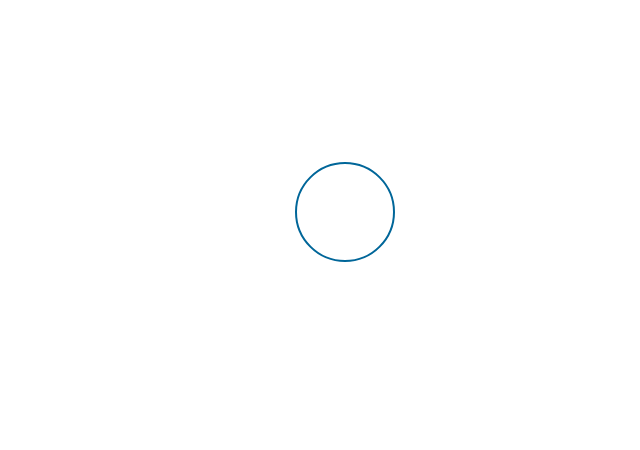
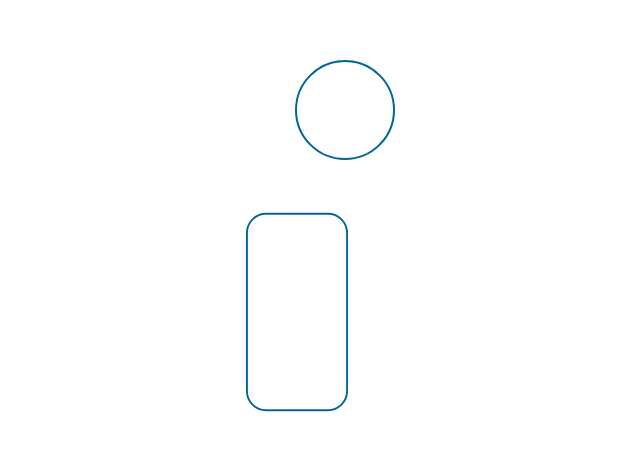
Before and after one commit to AngelinCalu/svg-playground, a React (Create React App) app: page / in a window 1280 px wide. Shown: the part 188-638 px from the top of the page, without its empty margins (295-935 px from the left). Built offline with nearby package versions, Linux system fonts and the light colour scheme.

Commit message:
added rectangle

```diff
--- a/src/App.tsx
+++ b/src/App.tsx
@@ -1,30 +1,13 @@
 import React from "react";
+import Circle from "./app/shapes/circle";
+import Rectangle from "./app/shapes/rectangle";
 
 const App: React.FC = (): JSX.Element => {
-  const radius = 50;
-  const viewBox = 100;
-  const strokeWidth = 2;
-  const strokeColor = "#006699";
-
   return (
     <div className="w-full h-screen flex items-center">
       <div className="mx-auto">
-        <svg
-          xmlns="http://www.w3.org/2000/svg"
-          viewBox={`0 0 ${viewBox * 2} ${viewBox * 2}`}
-          width={viewBox * 2}
-          height={viewBox * 2}
-          version="1"
-        >
-          <circle
-            fill="none"
-            strokeWidth={strokeWidth}
-            stroke={strokeColor}
-            r={radius - 1}
-            cx={viewBox}
-            cy={viewBox}
-          />
-        </svg>
+        <Circle />
+        <Rectangle />
       </div>
     </div>
   );
--- /dev/null
+++ b/src/app/shapes/circle/index.tsx
@@ -0,0 +1,32 @@
+import React from "react";
+
+const Circle: React.FC = (): JSX.Element => {
+  const radius = 50;
+  const diameter = radius * 2;
+  const strokeWidth = 2;
+  const strokeColor = "#006699";
+
+  return (
+    <div>
+      {/* https://www.w3.org/TR/SVG/shapes.html#CircleElement */}
+      <svg
+        xmlns="http://www.w3.org/2000/svg"
+        viewBox={`0 0 ${diameter * 2} ${diameter * 2}`}
+        width={diameter * 2}
+        height={diameter * 2}
+        version="1.1"
+      >
+        <circle
+          fill="none"
+          strokeWidth={strokeWidth}
+          stroke={strokeColor}
+          r={radius - 1}
+          cx={diameter}
+          cy={diameter}
+        />
+      </svg>
+    </div>
+  );
+};
+
+export default Circle;
--- /dev/null
+++ b/src/app/shapes/rectangle/index.tsx
@@ -0,0 +1,35 @@
+import React from "react";
+
+const Rectangle: React.FC = (): JSX.Element => {
+  const width = 100;
+  const height = 200;
+  const strokeWidth = 2;
+  const strokeColor = "#006699";
+  const borderRadius = 20;
+
+  return (
+    <div>
+      <svg
+        xmlns="http://www.w3.org/2000/svg"
+        viewBox={`0 0 ${width + 4 * strokeWidth} ${height + 4 * strokeWidth}`}
+        width={width + 2 * strokeWidth}
+        height={height + 2 * strokeWidth}
+        version="1.1"
+      >
+        <rect
+          fill="none"
+          strokeWidth={strokeWidth}
+          stroke={strokeColor}
+          width={width + 2 * strokeWidth}
+          height={height + 2 * strokeWidth}
+          x={strokeWidth}
+          y={strokeWidth}
+          rx={borderRadius}
+          ry={borderRadius}
+        />
+      </svg>
+    </div>
+  );
+};
+
+export default Rectangle;
```
Also changed, not shown: 1 other file (tests, documents, lock files or other folders).
